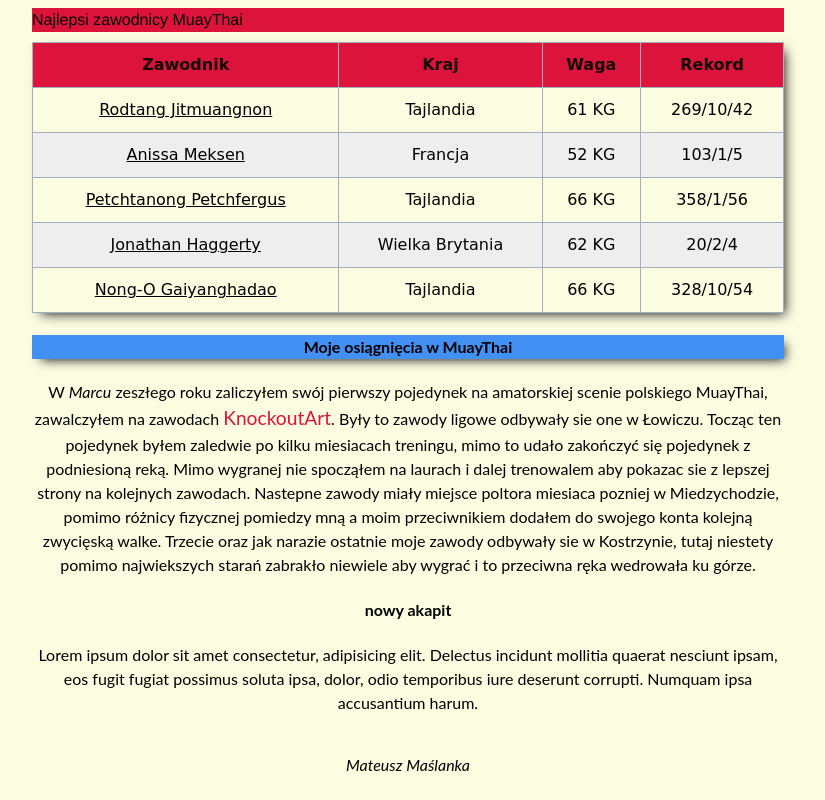
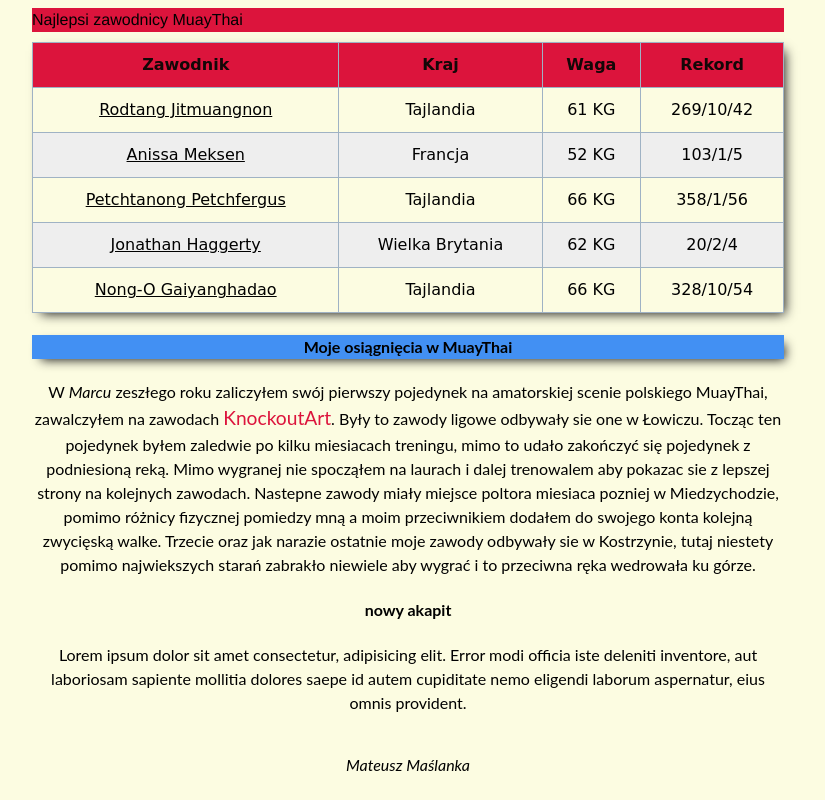
Before and after one commit to Mefjuu00/homepage, a plain HTML site: page 3 moduł/zadanie domowe3/zadanie.html in a window 1280 px wide. Shown: the part 854-1654 px from the top of the page, without its empty margins (232-1057 px from the left). Drawn offline with Linux system fonts and the light colour scheme.

Commit message:
edited html file

```diff
--- a/3 moduł/zadanie domowe3/zadanie.html
+++ b/3 moduł/zadanie domowe3/zadanie.html
@@ -123,9 +123,7 @@
     </p>
     <section class="nowy-akapit">
         <h4>nowy akapit</h4>
-        <p>Lorem ipsum dolor sit amet consectetur, adipisicing elit. Delectus incidunt mollitia quaerat nesciunt ipsam,
-            eos fugit fugiat possimus soluta ipsa, dolor, odio temporibus iure deserunt corrupti. Numquam ipsa
-            accusantium harum.</p>
+        <p>Lorem ipsum dolor sit amet consectetur, adipisicing elit. Error modi officia iste deleniti inventore, aut laboriosam sapiente mollitia dolores saepe id autem cupiditate nemo eligendi laborum aspernatur, eius omnis provident.</p>
     </section>
     <footer class="footer">Mateusz Maślanka </footer>
 </body>
```
